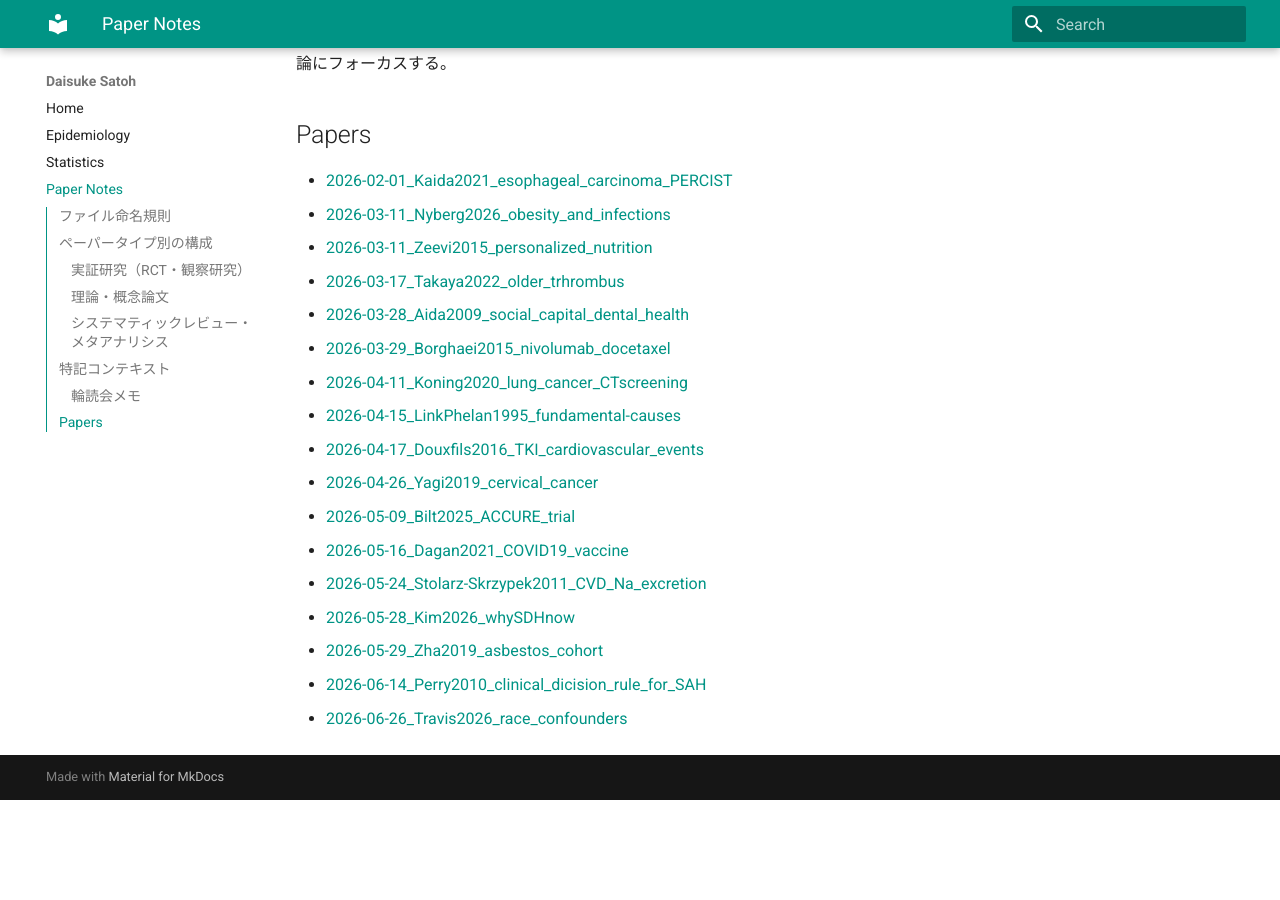
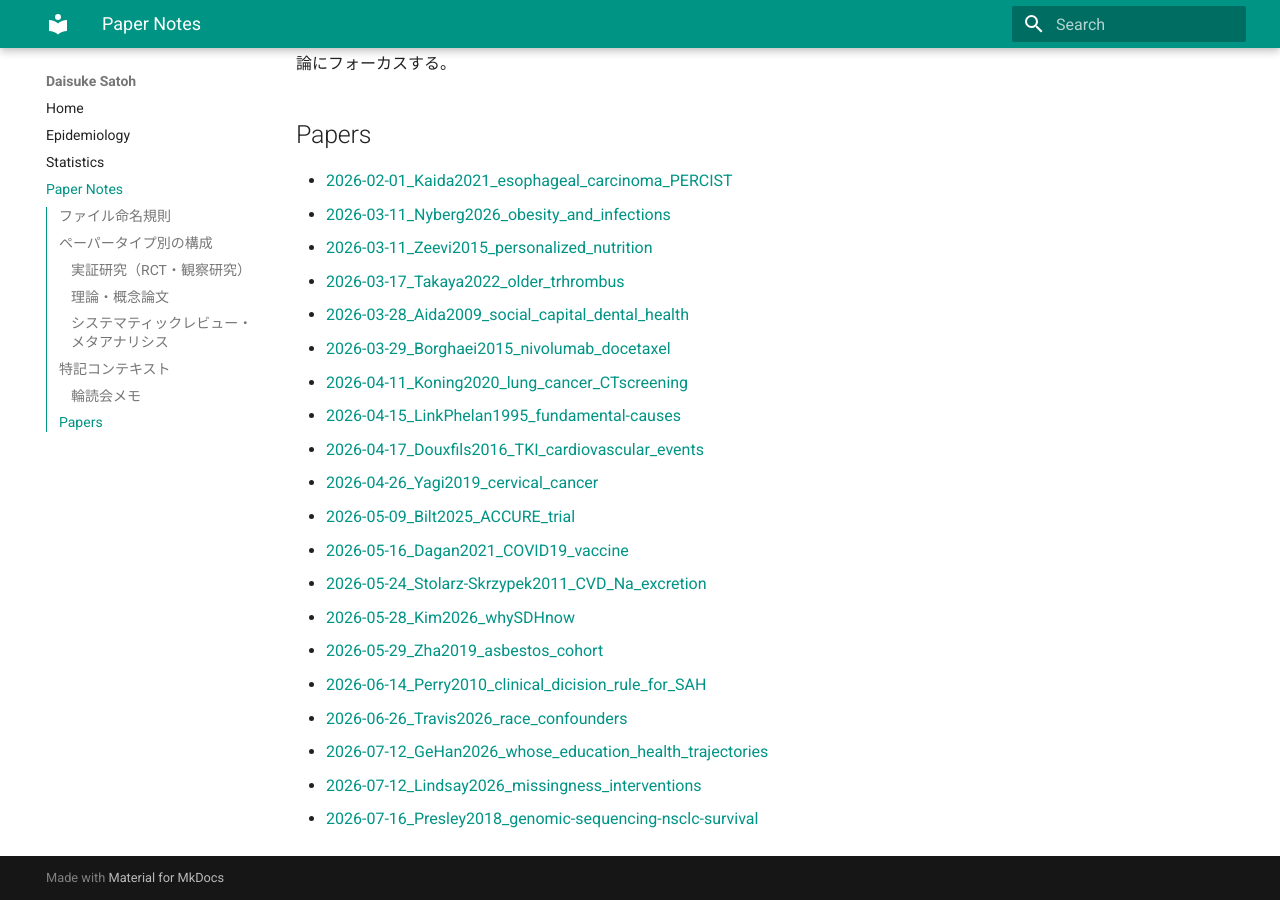
Before and after one commit to dsatoh20/dsatoh20.github.io, an MkDocs documentation site: the page built from docs/paper_notes/index.md, in a window 1280 px wide and 900 px high, scrolled down 1465 px. Built offline with MkDocs 1.6.1 and Material for MkDocs 9.7.7, drawn with Linux system fonts in a browser that asks for light colours; before the commit the page ends 2265 px from its top, so only the background shows below that.

Commit message:
sync: update from career repo

```diff
--- a/docs/paper_notes/index.md
+++ b/docs/paper_notes/index.md
@@ -62,3 +62,6 @@
 - [2026-05-29_Zha2019_asbestos_cohort](2026-05-29_Zha2019_asbestos_cohort.md)
 - [2026-06-14_Perry2010_clinical_dicision_rule_for_SAH](2026-06-14_Perry2010_clinical_dicision_rule_for_SAH.md)
 - [2026-06-26_Travis2026_race_confounders](2026-06-26_Travis2026_race_confounders.md)
+- [2026-07-12_GeHan2026_whose_education_health_trajectories](2026-07-12_GeHan2026_whose_education_health_trajectories.md)
+- [2026-07-12_Lindsay2026_missingness_interventions](2026-07-12_Lindsay2026_missingness_interventions.md)
+- [2026-07-16_Presley2018_genomic-sequencing-nsclc-survival](2026-07-16_Presley2018_genomic-sequencing-nsclc-survival.md)
```
Also changed, not shown: docs/paper_notes/2026-07-12_GeHan2026_whose_education_health_trajectories.md (added, +20 -0 lines), docs/paper_notes/2026-07-12_Lindsay2026_missingness_interventions.md (added, +21 -0 lines), docs/paper_notes/2026-07-16_Presley2018_genomic-sequencing-nsclc-survival.md (added, +22 -0 lines).
